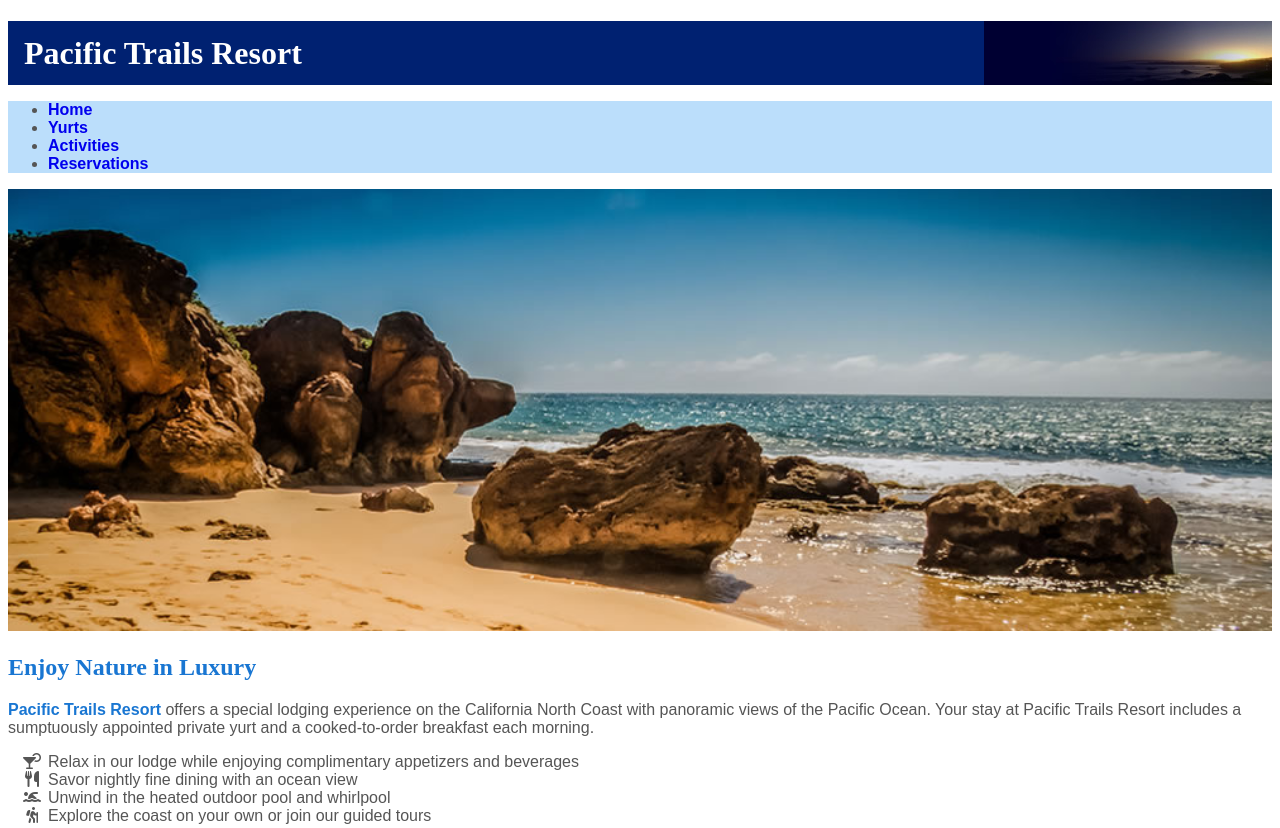
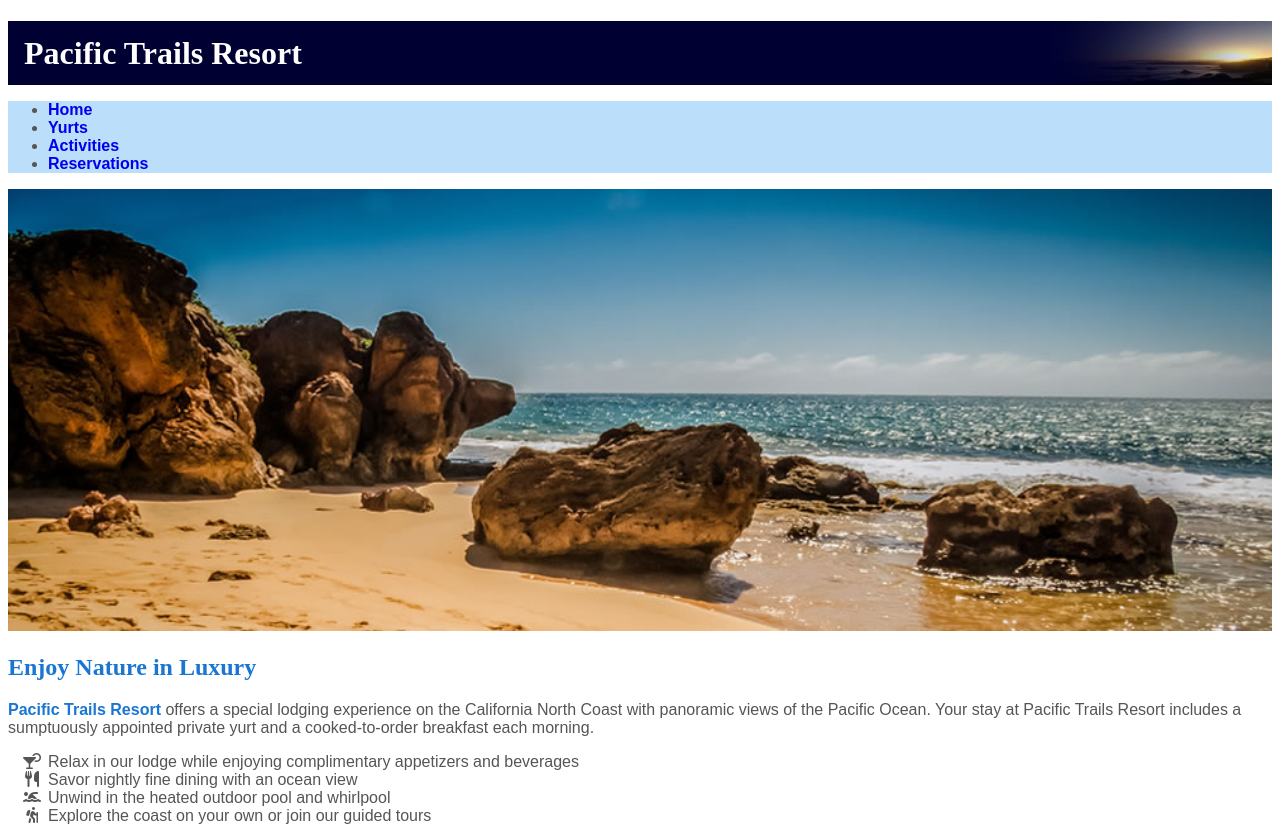
Before and after one commit to arubiolopez/webd152, a plain HTML site: page chapter5/ch5pacific/index.html in a window 1280 px wide. Shown: the top 828 px of the page. Drawn offline with Linux system fonts and the light colour scheme.

Commit message:
Add files via upload

```diff
--- a/chapter5/ch5pacific/pacific.css
+++ b/chapter5/ch5pacific/pacific.css
@@ -4,7 +4,7 @@ body {
   font-family: Arial, "Helvetica Neue", Helvetica, sans-serif; /* ffa */
 }
 header {
-  background-color: #002171; /* bgc#002171 */
+  background-color: #000032; /* bgc#000032 */
   color: #fff; /* c#fff */
   background-image: url(images/sunset.jpg); /* bgi */
   background-position: right; /* bgdp */
```
